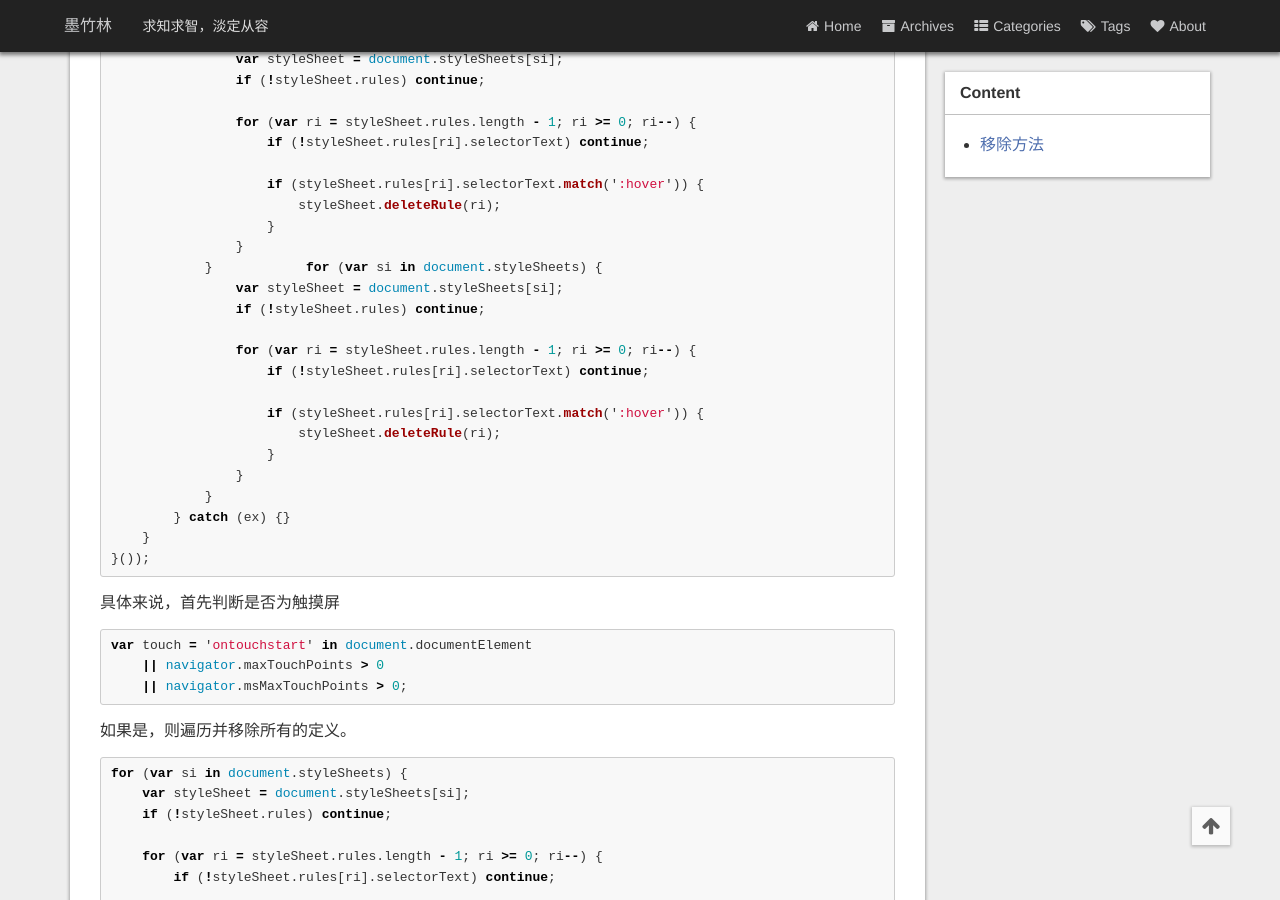
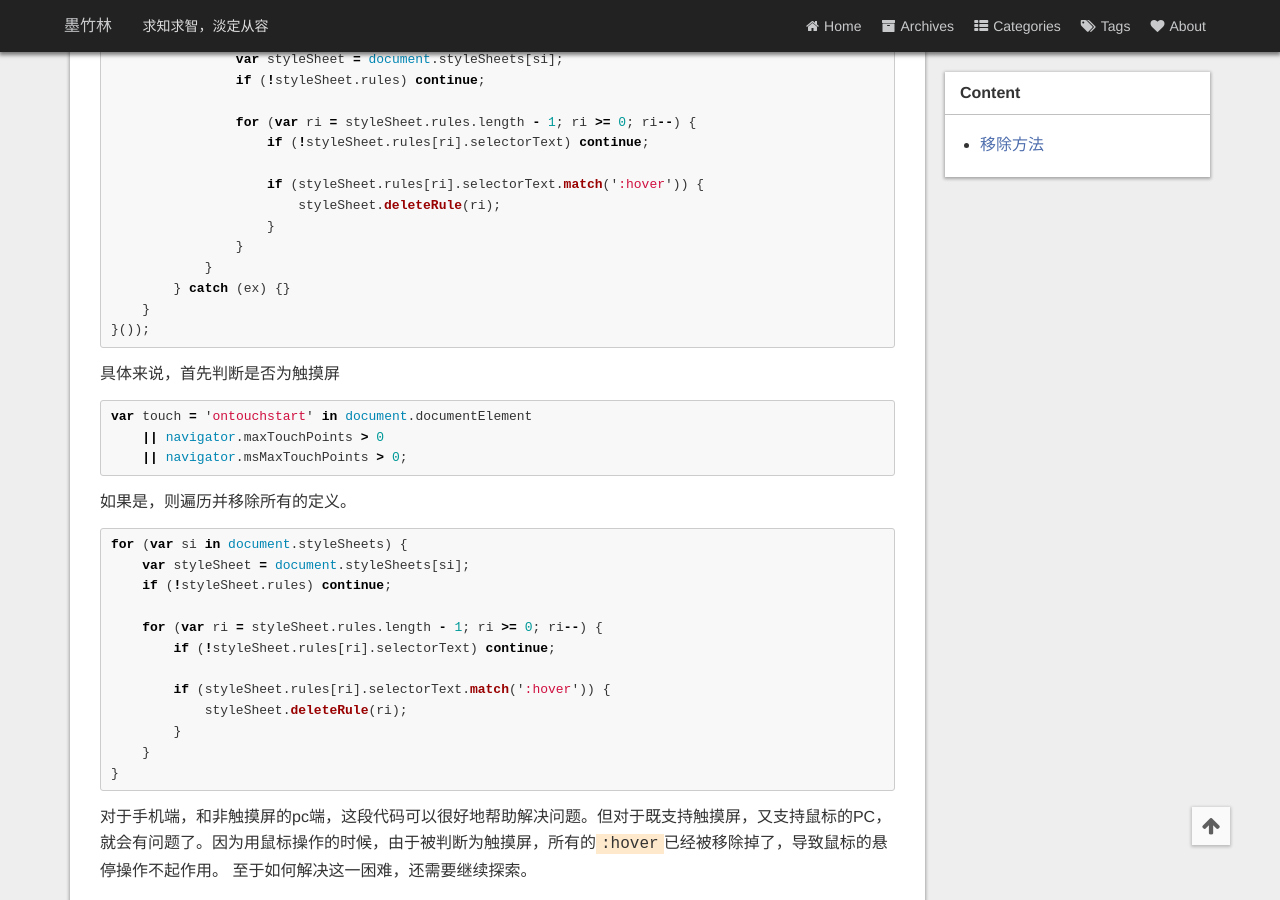
Before and after one commit to pyericz/blog, a Jekyll site: the page built from _posts/2017-08-23-delete-css-hover-for-touch-devices.md, in a window 1280 px wide and 900 px high, scrolled down 566 px. Built offline with Jekyll 4.4.1, drawn with Linux system fonts in a browser that asks for light colours; comment, search, counter and statistics services are not loaded.

Commit message:
code correct

```diff
--- a/_posts/2017-08-23-delete-css-hover-for-touch-devices.md
+++ b/_posts/2017-08-23-delete-css-hover-for-touch-devices.md
@@ -26,17 +26,6 @@ author: 张培养
     if (touch) { // 移除所有:hover配置
         try { // 防止不支持DOM样式的浏览器抛出异常
             for (var si in document.styleSheets) {
-                var styleSheet = document.styleSheets[si];
-                if (!styleSheet.rules) continue;
-
-                for (var ri = styleSheet.rules.length - 1; ri >= 0; ri--) {
-                    if (!styleSheet.rules[ri].selectorText) continue;
-
-                    if (styleSheet.rules[ri].selectorText.match(':hover')) {
-                        styleSheet.deleteRule(ri);
-                    }
-                }
-            }            for (var si in document.styleSheets) {
                 var styleSheet = document.styleSheets[si];
                 if (!styleSheet.rules) continue;
 
```
